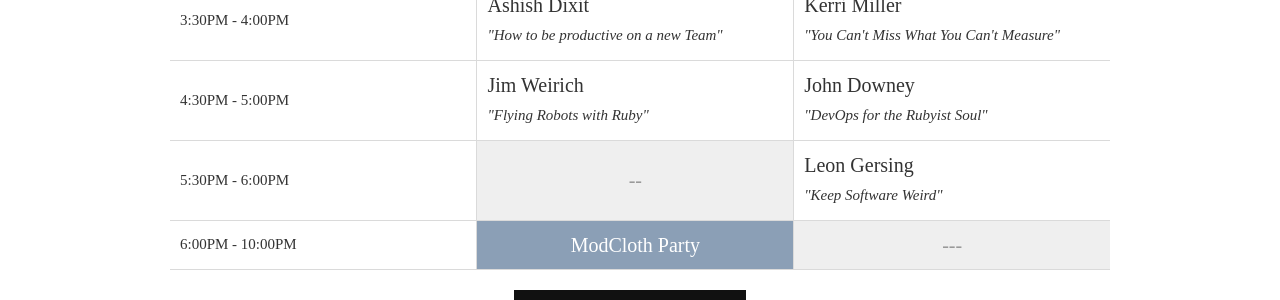
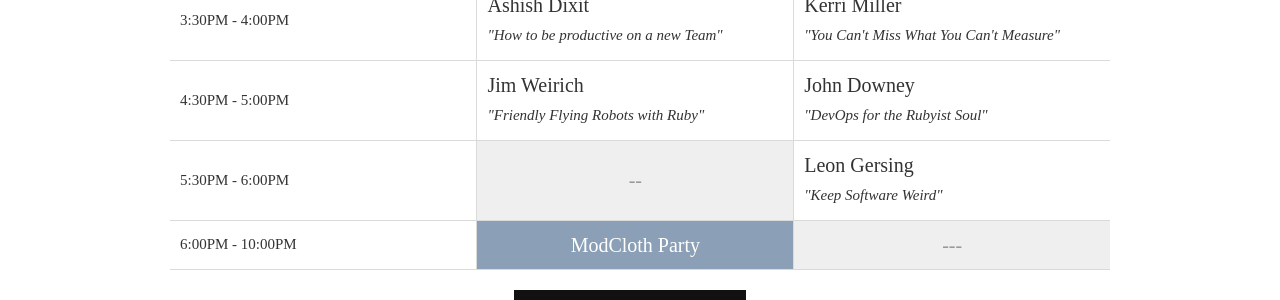
Before and after one commit to colindean/steelcityruby.github.com, a Jekyll site: the page built from index.html, in a window 1280 px wide and 900 px high, scrolled down 2215 px. Shown: the part 153-453 px from the top of the window. Built offline with Jekyll 4.4.1, drawn with Linux system fonts in a browser that asks for light colours; nearby versions of some CDN libraries; some web fonts are replaced; Markdown is read by kramdown in place of the engine named in the settings; comment, search, counter and statistics services are not loaded.

Commit message:
Updates Jim's talk title on the schedule

```diff
--- a/index.html
+++ b/index.html
@@ -235,7 +235,7 @@ title: Steel City Ruby Conference 2013
                   <td class="event">
                     Jim Weirich
                     <br/>
-                    <span class="talk">"Flying Robots with Ruby"</span>
+                    <span class="talk">"Friendly Flying Robots with Ruby"</span>
                   </td>
                   <td class="event">
                     John Downey
```
